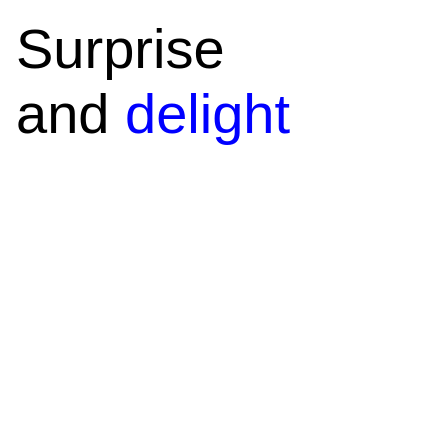
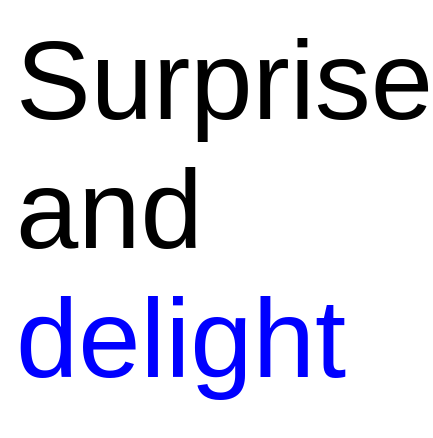
Before and after one commit to outofambit/surprise-and, a plain HTML site: page index.html in a window 390 px wide. Shown: the whole page, 433 px wide, since content can reach past the window. Drawn offline with Linux system fonts and the light colour scheme.

Commit message:
Update index.html

```diff
--- a/index.html
+++ b/index.html
@@ -7,9 +7,9 @@
             padding: 1rem 1rem 1rem 1rem;
             font-size: 24px;
         }
-        @media only screen and (max-width: 600px) {
+        @media only screen and (max-width: 700px) {
           body {
-            font-size: 56px;
+            font-size: 112px;
           }
         }
         #delight {
```
